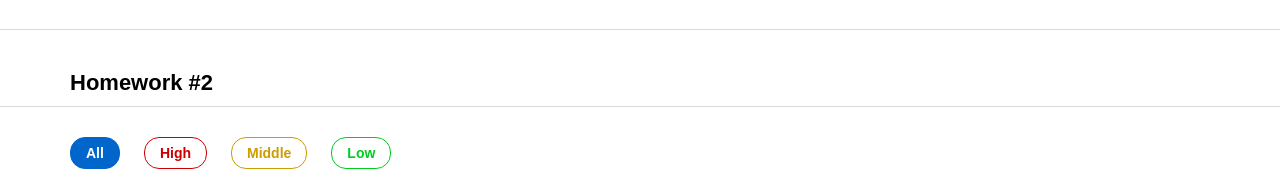
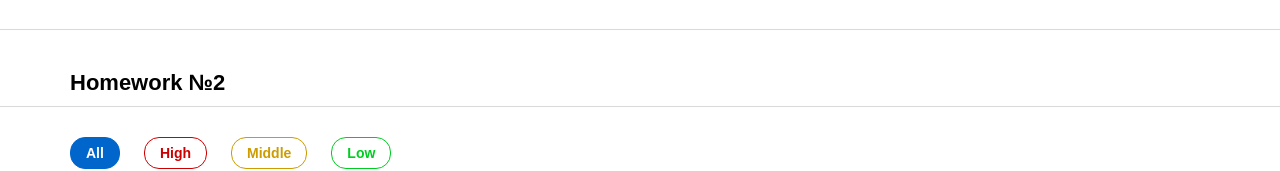
Before and after one commit to KamzeyevaAnastasiya/IT_Incubator_HW_2, a React (Create React App) app: page / in a window 1280 px wide. Shown: the part 549-720 px from the top of the page. Built offline with nearby package versions, Linux system fonts and the light colour scheme.

Commit message:
Refactoring

```diff
--- a/src/s2-homeworks/hw02/HW2.tsx
+++ b/src/s2-homeworks/hw02/HW2.tsx
@@ -57,7 +57,7 @@ function HW2() {
 
     return (
         <div id={'hw2'}>
-            <div className={s2.hwTitle}>Homework #2</div>
+            <div className={s2.hwTitle}>Homework №2</div>
             <div className={s2.hw}>
                 <Affairs
                     data={filteredAffairs}
--- a/src/s2-homeworks/hw02/affairs/Affairs.module.css
+++ b/src/s2-homeworks/hw02/affairs/Affairs.module.css
@@ -1,7 +1,7 @@
 .buttonContainer {
     display: flex;
     gap: 24px;
-    margin-bottom: 32px;
+    margin-bottom: 30px;
 }
 
 .all {
```
